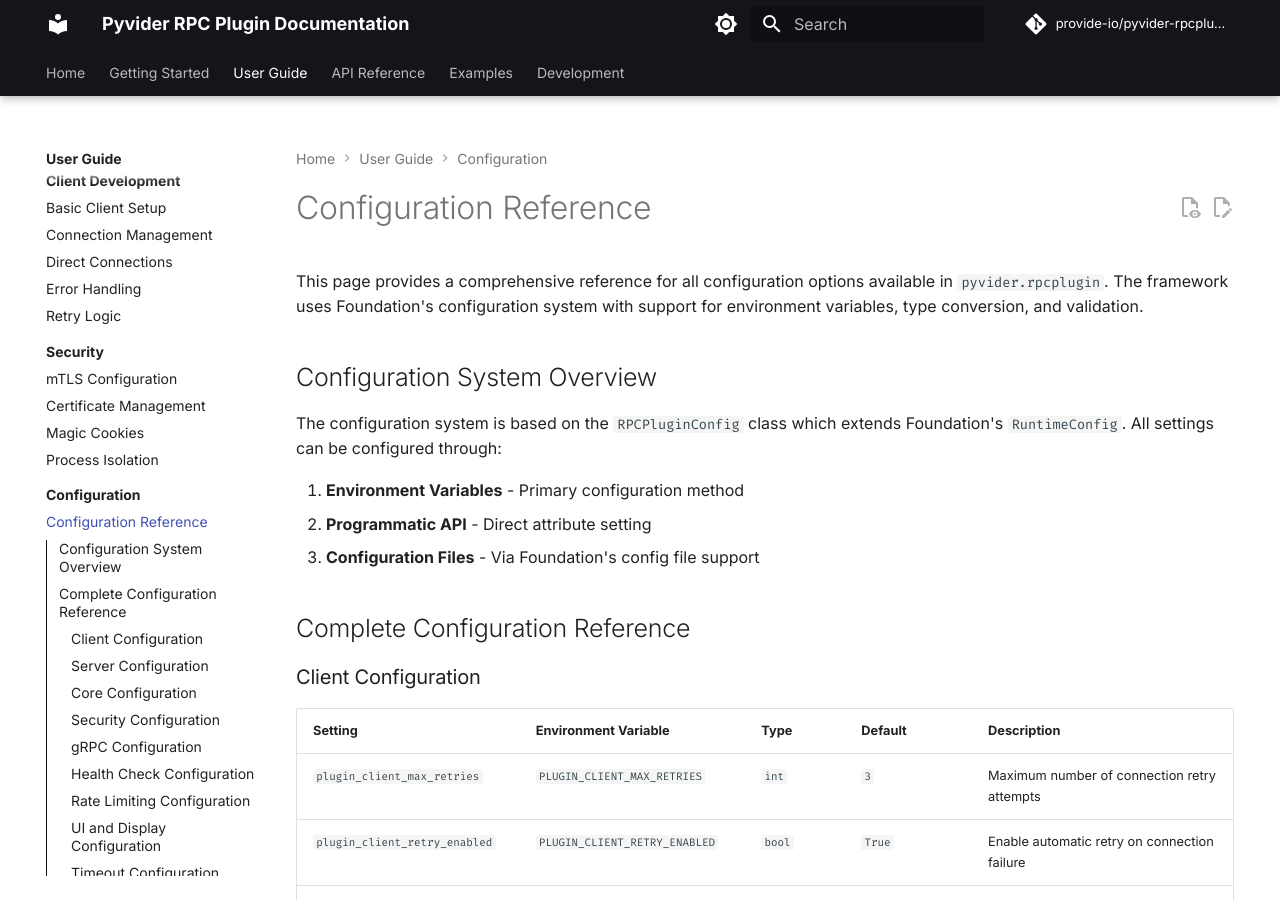
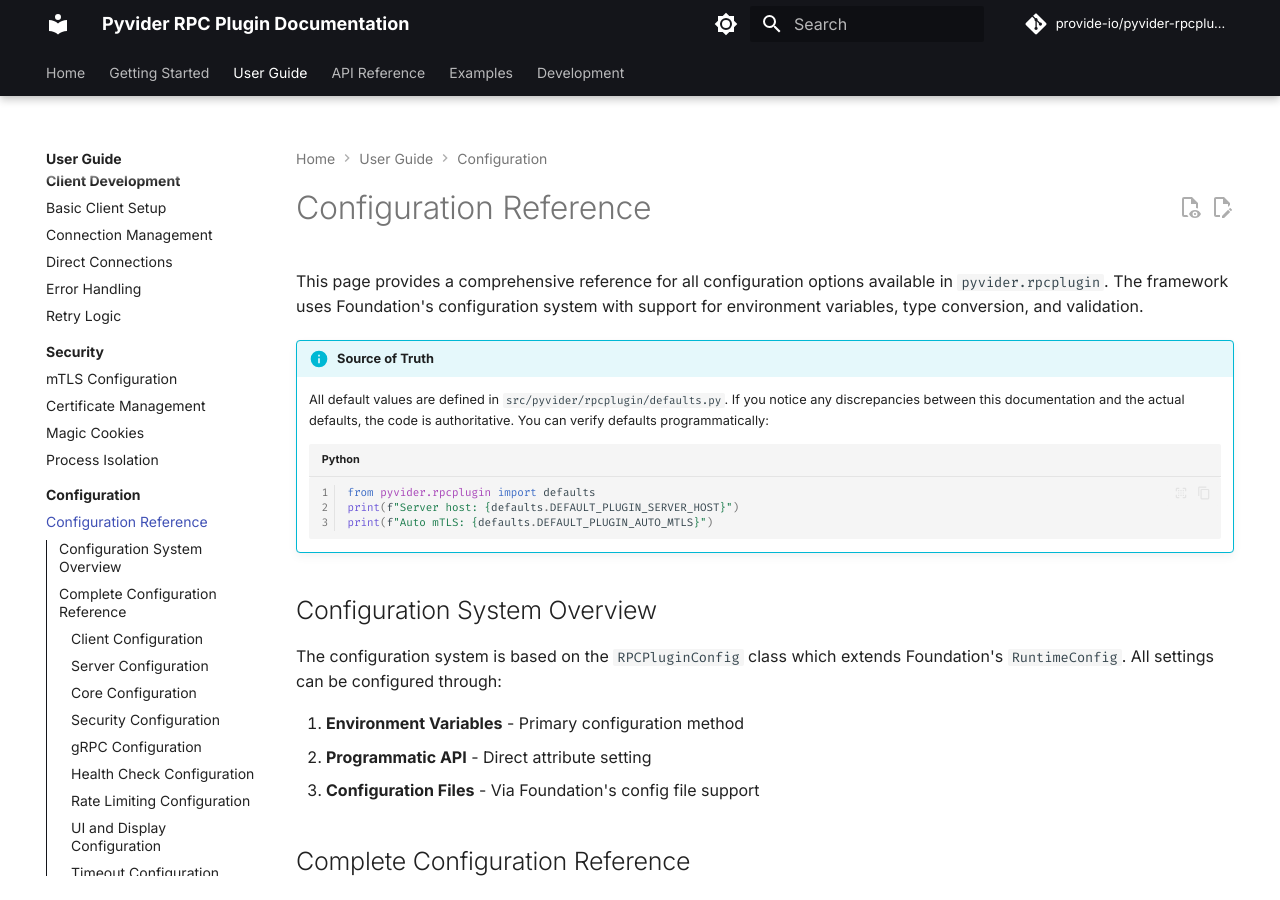
Before and after one commit to provide-io/pyvider-rpcplugin, an MkDocs documentation site: the page built from docs/guide/config/configuration-reference.md, in a window 1280 px wide and 900 px high. Built offline with MkDocs 1.6.1 and Material for MkDocs 9.7.7, drawn with Linux system fonts in a browser that asks for light colours; comment, search, counter and statistics services are not loaded; the version menu is left out; some of the changed lines change nothing that is shown.

Commit message:
🔼⚙️ [skip ci] auto-commit

````diff
--- a/docs/guide/config/configuration-reference.md
+++ b/docs/guide/config/configuration-reference.md
@@ -1,6 +1,15 @@
 # Configuration Reference
 
 This page provides a comprehensive reference for all configuration options available in `pyvider.rpcplugin`. The framework uses Foundation's configuration system with support for environment variables, type conversion, and validation.
+
+!!! info "Source of Truth"
+    All default values are defined in `src/pyvider/rpcplugin/defaults.py`. If you notice any discrepancies between this documentation and the actual defaults, the code is authoritative. You can verify defaults programmatically:
+
+    ```python
+    from pyvider.rpcplugin import defaults
+    print(f"Server host: {defaults.DEFAULT_PLUGIN_SERVER_HOST}")
+    print(f"Auto mTLS: {defaults.DEFAULT_PLUGIN_AUTO_MTLS}")
+    ```
 
 ## Configuration System Overview
 
--- a/mkdocs.yml
+++ b/mkdocs.yml
@@ -307,15 +307,11 @@ nav:
 
   - Examples:
     - examples/index.md
-    - Working Examples:
-      - Echo Service: examples/echo-service.md
-      - File Transfer: examples/file-transfer.md
-      - Database Plugin: examples/database-plugin.md
-      - Microservice Gateway: examples/microservice-gateway.md
-      - Production Deployment: examples/production.md
-    - Quick Examples:
-      # Index file missing, but individual examples exist
-      # - examples/short/index.md  # File does not exist - removed from navigation
+    - Echo Service Examples:
+      - Basic Echo: examples/echo-basic.md
+      - Intermediate Patterns: examples/echo-intermediate.md
+      - Advanced Patterns: examples/echo-advanced.md
+    - Short Examples:
       - Basic Client: examples/short/basic-client.md
       - Basic Server: examples/short/basic-server.md
       - Health Check: examples/short/health-check.md
````
